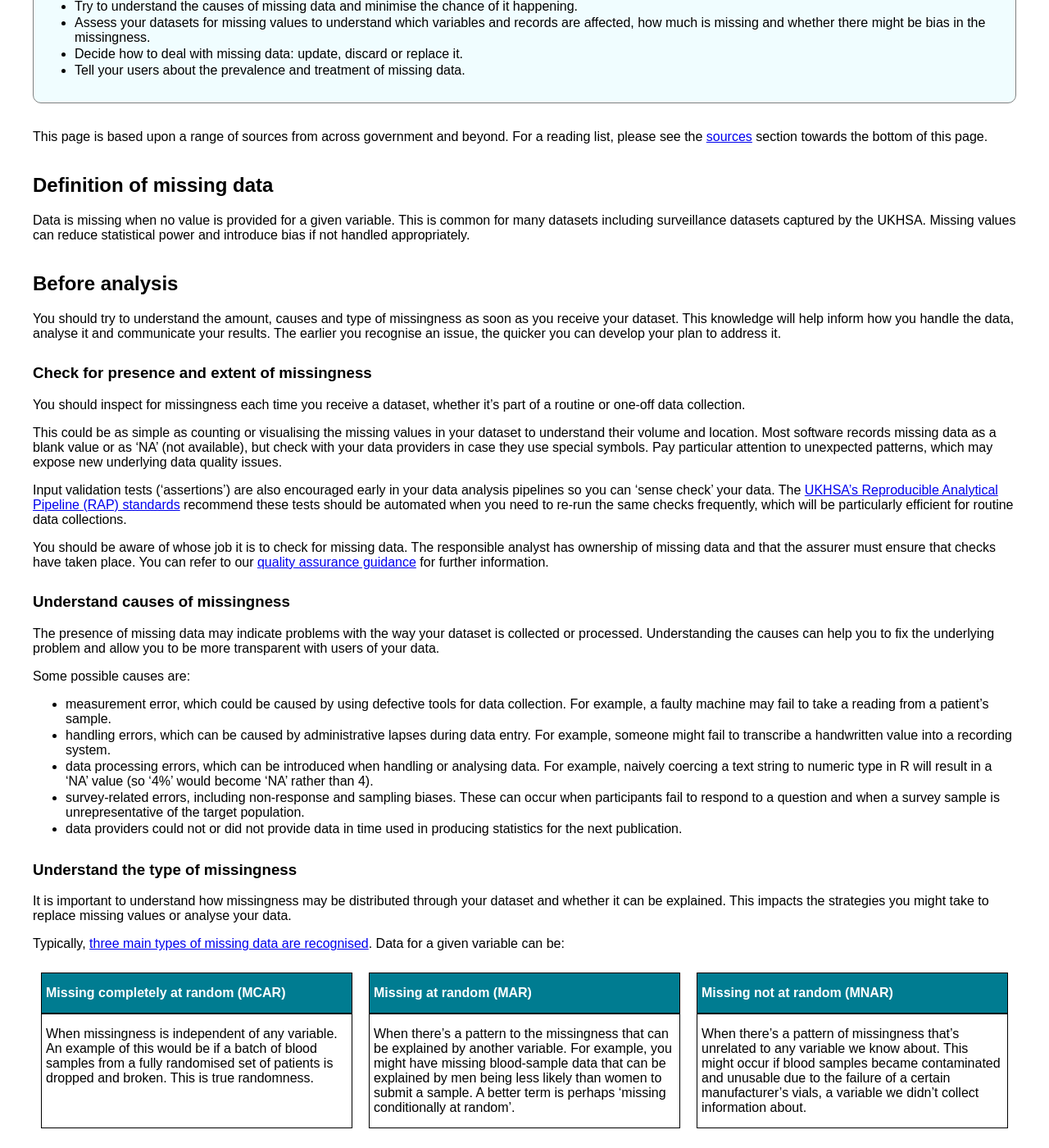
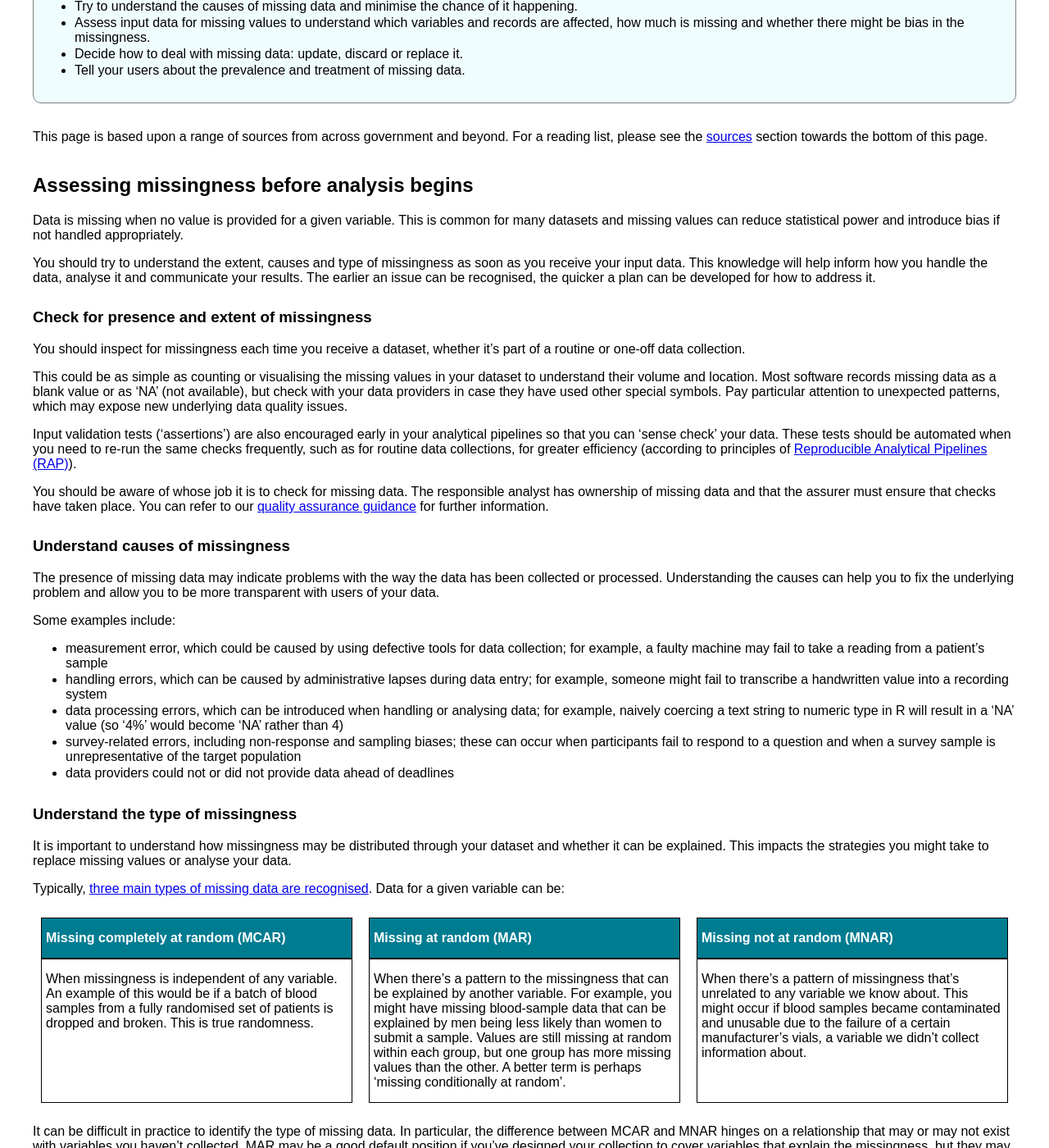
Before and after one commit to BenCuff/github-pages-test, a Jekyll site: the page built from docs/missing-data.md, in a window 1280 px wide and 1400 px high, scrolled down 271 px. Shown: the whole window at 82% size. Built offline with Jekyll 4.4.1, drawn with Linux system fonts in a browser that asks for light colours; some of the changed text lies outside the part shown.

Commit message:
Proofed missing data page

```diff
--- a/docs/missing-data.md
+++ b/docs/missing-data.md
@@ -6,38 +6,38 @@ layout: guidance-page
 
 > ## Main messages
 > - Try to understand the causes of missing data and minimise the chance of it happening.
-> - Assess your datasets for missing values to understand which variables and records are affected, how much is missing and whether there might be bias in the missingness.
+> - Assess input data for missing values to understand which variables and records are affected, how much is missing and whether there might be bias in the missingness.
 > - Decide how to deal with missing data: update, discard or replace it.
 > - Tell your users about the prevalence and treatment of missing data.
 
 {% include sources-text.md %}
 
-## Definition of missing data
-Data is missing when no value is provided for a given variable. This is common for many datasets including surveillance datasets captured by the UKHSA. Missing values can reduce statistical power and introduce bias if not handled appropriately.
+## Assessing missingness before analysis begins
 
-## Before analysis
-You should try to understand the amount, causes and type of missingness as soon as you receive your dataset. This knowledge will help inform how you handle the data, analyse it and communicate your results. The earlier you recognise an issue, the quicker you can develop your plan to address it.
+Data is missing when no value is provided for a given variable. This is common for many datasets and missing values can reduce statistical power and introduce bias if not handled appropriately.
+
+You should try to understand the extent, causes and type of missingness as soon as you receive your input data. This knowledge will help inform how you handle the data, analyse it and communicate your results. The earlier an issue can be recognised, the quicker a plan can be developed for how to address it.
 
 ### Check for presence and extent of missingness
 You should inspect for missingness each time you receive a dataset, whether it's part of a routine or one-off data collection.
 
-This could be as simple as counting or visualising the missing values in your dataset to understand their volume and location. Most software records missing data as a blank value or as ‘NA’ (not available), but check with your data providers in case they use special symbols. Pay particular attention to unexpected patterns, which may expose new underlying data quality issues.
+This could be as simple as counting or visualising the missing values in your dataset to understand their volume and location. Most software records missing data as a blank value or as ‘NA’ (not available), but check with your data providers in case they have used other special symbols. Pay particular attention to unexpected patterns, which may expose new underlying data quality issues.
 
-Input validation tests (‘assertions’) are also encouraged early in your data analysis pipelines so you can 'sense check' your data. The [UKHSA’s Reproducible Analytical Pipeline (RAP) standards](rap-framework) recommend these tests should be automated when you need to re-run the same checks frequently, which will be particularly efficient for routine data collections.
+Input validation tests (‘assertions’) are also encouraged early in your analytical pipelines so that you can 'sense check' your data. These tests should be automated when you need to re-run the same checks frequently, such as for routine data collections, for greater efficiency (according to principles of [Reproducible Analytical Pipelines (RAP)](rap)).
 
 You should be aware of whose job it is to check for missing data. The responsible analyst has ownership of missing data and that the assurer must ensure that checks have taken place. You can refer to our [quality assurance guidance](quality-assurance) for further information.
 
 
 ### Understand causes of missingness
-The presence of missing data may indicate problems with the way your dataset is collected or processed. Understanding the causes can help you to fix the underlying problem and allow you to be more transparent with users of your data.
+The presence of missing data may indicate problems with the way the data has been collected or processed. Understanding the causes can help you to fix the underlying problem and allow you to be more transparent with users of your data.
 
-Some possible causes are:
+Some examples include:
 
-- measurement error, which could be caused by using defective tools for data collection. For example, a faulty machine may fail to take a reading from a patient’s sample.
-- handling errors, which can be caused by administrative lapses during data entry. For example, someone might fail to transcribe a handwritten value into a recording system.
-- data processing errors, which can be introduced when handling or analysing data. For example, naively coercing a text string to numeric type in R will result in a ‘NA’ value (so '4%' would become 'NA' rather than 4).
-- survey-related errors, including non-response and sampling biases. These can occur when participants fail to respond to a question and when a survey sample is unrepresentative of the target population.
-- data providers could not or did not provide data in time used in producing statistics for the next publication.
+- measurement error, which could be caused by using defective tools for data collection; for example, a faulty machine may fail to take a reading from a patient’s sample
+- handling errors, which can be caused by administrative lapses during data entry; for example, someone might fail to transcribe a handwritten value into a recording system
+- data processing errors, which can be introduced when handling or analysing data; for example, naively coercing a text string to numeric type in R will result in a ‘NA’ value (so '4%' would become 'NA' rather than 4)
+- survey-related errors, including non-response and sampling biases; these can occur when participants fail to respond to a question and when a survey sample is unrepresentative of the target population
+- data providers could not or did not provide data ahead of deadlines
 
 
 ### Understand the type of missingness
@@ -50,7 +50,7 @@ When missingness is independent of any variable. An example of this would be if
 {% endcapture %}
 
 {% capture card_content_2 %}
-When there’s a pattern to the missingness that can be explained by another variable. For example, you might have missing blood-sample data that can be explained by men being less likely than women to submit a sample. A better term is perhaps ‘missing conditionally at random’.
+When there’s a pattern to the missingness that can be explained by another variable. For example, you might have missing blood-sample data that can be explained by men being less likely than women to submit a sample. Values are still missing at random within each group, but one group has more missing values than the other. A better term is perhaps ‘missing conditionally at random’.
 {% endcapture %}
 
 {% capture card_content_3 %}
@@ -69,7 +69,7 @@ When there’s a pattern of missingness that’s unrelated to any variable we kn
 It can be difficult in practice to identify the type of missing data. In particular, the difference between MCAR and MNAR hinges on a relationship that may or may not exist with variables you haven’t collected. MAR may be a good default position if you’ve designed your collection to cover variables that explain the missingness, but they may not be obvious and it may not be practical to do this.
 
 ## Handle missing data
-According to the [Code of Practice for Statistics](https://code.statisticsauthority.gov.uk/the-code/), producers of statistical publications are required to 'identify and address' any 'limitations in data sources'. As such, you must decide how to handle missing data in order to maintain reliability and transparency of your outputs.
+According to the [Code of Practice for Statistics](https://code.statisticsauthority.gov.uk/the-code/), producers of statistical publications are required to 'identify and address' any 'limitations in data sources'. As such, you must decide how to handle missing data in order to maintain reliability and transparency of your outputs. This is a good principle to follow even if you are not producing a statistical publication.
 
 This section describes three broad approaches for dealing with missing data:
 
@@ -78,11 +78,11 @@ This section describes three broad approaches for dealing with missing data:
 1. Generate replacement values.
 
 
-### 1. Update the missing data
+### Update the missing data
 In the first instance, you should try to improve completion rates. Failing this, you may also be able to recover missing data by returning to the source of collection, by using data collected from another source, or by deductive reasoning on the basis of other variables.
 
 #### Return to the source
-It may be possible to go back to your data suppliers and recover data that was lost through administrative error, for example, or to request a re-collection of data for the cases where it’s missing. This may be difficult in practice because of the effort required, especially since you must ‘reduce the burden on those providing their information, and on those involved in collecting, recording and supplying data’ according to the [Code of Practice for Statistics](https://code.statisticsauthority.gov.uk/the-code/).
+It may be possible to go back to your data suppliers and recover data that was lost through administrative error, for example, or to request a re-collection of data for the cases where it’s missing. This may be difficult in practice, however, because of the effort required. (The [Code of Practice for Statistics](https://code.statisticsauthority.gov.uk/the-code/) also states that you must ‘reduce the burden on those providing their information, and on those involved in collecting, recording and supplying data’.)
 
 #### Infer from other variables
 You may be able to use other variables to deduce the true value of a missing data point. For example, if a user writes ‘Kent’ in a ‘county’ field, but doesn’t complete the ‘region’ field, it can be assumed that the region is ‘South East England’. Arguably the data isn’t really ‘missing’ because it’s derived from other fields. As a result, you should consider whether it’s worth collecting this kind of derived information in the first place.
@@ -115,7 +115,7 @@ Average imputation is when you generate a replacement value from a simple averag
 Regression imputation is when you predict missing values from a model involving other variables in the dataset. For example, height and weight may be correlated, so regression imputation could help you to infer missing values. This is preferential to average imputation because it takes account of the relationships between variables, but it can be sensitive to outliers or misspecification of the model.
 
 #### Interpolation
-If you have data collected over time, you can use prior information to generate a replacement value. The simplest approach would be to reuse the last known value, known as Last Observation Carried Forward (LOCF). This within-record context helps reduce bias but ignores the potential and magnitude of change.
+If you have data collected over time, you can use prior information to generate a replacement value. The simplest approach would be to reuse the last known value, known as 'Last Observation Carried Forward' (LOCF). This within-record context helps reduce bias but ignores the potential and magnitude of change.
 
 Interpolation is typically used to predict a value for an unsampled point, but we can use it to replace missing values as well. For example, you could fit a model to the data over time and predict the missing value. The quality of this method is dependent on selecting an appropriate model for the data. It could be a simple linear model if appropriate, for example, or could build in seasonality.
 
@@ -129,15 +129,15 @@ The general process for multiple imputation involves two steps:
 
 One specific technique is called [Multiple Imputation by Chained Equations](https://www.ncbi.nlm.nih.gov/pmc/articles/PMC3074241/) (MICE). It follows these steps:
 
-1. Perform simple imputation (e.g. mean imputation) for all variables. These will be treated as ‘placeholders’ for now.
+1. Perform simple imputation (for example, mean imputation) for all variables. These will be treated as ‘placeholders’ for now.
 2. For one variable, remove the placeholders and regress against the other variables. Use the predictions to replace the missing values.
 3. Repeat the steps above for the remaining variables in the dataset to complete one ‘cycle’.
 4. Perform multiple cycles to help converge the imputations.
 
-Incorporating variance into the replacement values can result in a better estimate of ‘true’ values and therefore a less-biased outcome compared to single imputation. The method is more complicated, however, given the need for selecting and specifying an appropriate imputation model.
+Incorporating variance into the replacement values can result in a better estimate of ‘true’ values and therefore a less-biased outcome compared to single imputation. The method is more complicated, however, given the need for selecting and specifying an appropriate imputation model. It may also be more difficult to communicate this method to end-users.
 
 ## Communicate about missing data
-Transparency is required when reporting on the prevalence and handling of missingness, statistical methods for imputation and the limitations of the approaches taken, although the level of detail should be proportionate to the complexity of methods used.
+Transparency is required when reporting on the prevalence and handling of missingness, statistical methods for imputation, and the limitations of the approaches taken. However, the level of detail should be proportionate to the complexity of methods used.
 
 When you publish your report you should describe the characteristics of missing data and how it was handled. There are usually three places where you can do this:
 
@@ -147,12 +147,12 @@ When you publish your report you should describe the characteristics of missing
 
 
 ### 1. In the Quality and Methodology Information (QMI) report
-We recommend that you create a separate QMI document to provide extra detail that caters to the needs of different users and provides full transparency about how the statistics and data were produced.
+We recommend that you create a separate QMI document to provide extra detail that caters to the needs of different users and provides full transparency about how the outputs were produced.
 
 Examples of specific information to include are:
 
 - the volume of missing data by variable
-- biases in the presence of missing data, like if prevalence was greater for records with certain characteristics
+- biases in the presence of missing data, for example if prevalence was greater for records with certain characteristics
 - possible reasons for missing data, especially if the rate is different compared to prior or similar publications
 - any statistical methods used to take account of missingness, such as imputation or removal
 - steps you will take to maximise completeness in future, if possible
@@ -160,22 +160,22 @@ Examples of specific information to include are:
 
 ### 2. In written reports
 
-#### The main text
+#### The main body text
 The main publication should include brief information about data, quality, and methods, but only to the extent necessary to understand the data. The report should refer users to the QMI document for greater depth on missing data, where appropriate.
 
-If the incomplete data is because of the data provider, explain at the start of the affected section the figures impacted and the plan to have the complete figures again from the soonest publication depending on the delay. At the end of the statistics, include a statement on your team's overall confidence in the statistics and briefly explain why.
+If the incomplete data is because of a data provider failing to submit, explain at the start of the affected section the figures impacted and outline plans for when and how updates will be made once the data does become available.
 
-#### Working within time limits
 The [Government Data Quality Framework](https://www.gov.uk/government/publications/the-government-data-quality-framework/the-government-data-quality-framework-guidance) asks producers to communicate the trade-offs between timeliness of data and its completeness. Missing data may be a consequence of needing to publish within a given time frame, which is perhaps more likely in an urgent setting like a national health threat. In these cases, it's important to highlight that missing data may become available in future and so a ‘provisional’ label could be applied to data or analysis to make this clear to users. Information about the impact of late-arriving data can also be expressed in a separate QMI report published alongside the main report.
 
+
 #### Strategies for tables and charts
-You should represent missing data in data summaries like tables and charts so the user is aware that the data are incomplete. This will also ensure that missingness is acknowledged if the table or chart are used elsewhere in isolation and out of context.
+You should represent missing data in data summaries like tables and charts so that the user is aware that data is incomplete. This will also ensure that missingness is acknowledged if the table or chart are used elsewhere in isolation and out of context.
 
-Specifically for tables, you must use placeholder symbols that highlight when a value is missing. [Official guidance on symbols](https://analysisfunction.civilservice.gov.uk/policy-store/symbols-in-tables-definitions-and-help/) suggests using '[b]' for a break in time series, or '[u]' if the value is of low reliability, which could happen when summarising a variable that contains a lot of missing data. A placeholder symbol allows you to provide information about why a data point is missing, which is not apparent if you leave the cell blank. A blank cell may also lead to accessibility issues for users of assistive technology.
+Specifically for tables, you must use placeholder symbols that highlight when a value is missing. [The Government Analysis Function guidance on symbols](https://analysisfunction.civilservice.gov.uk/policy-store/symbols-in-tables-definitions-and-help/) suggests using '[b]' for a break in time series, or '[u]' if the value is of low reliability, which could happen when summarising a variable that contains a lot of missing data. To give an example: if data wasn't collected in 2020 due to the coronavirus pandemic, a placeholder symbol '[b]' should be given in a table to highlight the break to users.
 
-As an example, let's say that data wasn't collected for one particular year, perhaps due to the coronavirus pandemic. When you present this data in a table, you should add the placeholder symbol '[b]' to highlight the break to users, in this case for the year 2020.
+A placeholder symbol allows you to provide information about why a data point is missing, which is not apparent if you leave the cell blank. A blank cell may also lead to accessibility issues for users of assistive technology.
 
-Where data is missing, you should include a note under each affected table or chart to explain how it has been impacted by the missing data and explain why. Where that is not possible, use the previous table or chart and include a note under it and explain why. For example, when a chart relies on two data sources but the team has data from only one source.
+Where data is missing, you should include a note under each affected table or chart to explain how it has been impacted by the missing data and explain why.
 
 
 {% capture card_content_4 %}
@@ -208,7 +208,7 @@ Note: The shorthand '[b]' is used to denote where there was a break in the time
 
 {% include cards-container-start.html %}
   {% include card.html content=card_content_4 title="❌ To be avoided: leaving a blank space in a table where data is missing." %}
-  {% include card.html content=card_content_5 title="✔️ Best practice: use a placeholder symbol to indicate that data is missing." %}
+  {% include card.html content=card_content_5 title="✔️ Best practice: use a placeholder symbol to indicate that data is missing and include a note beneath the table." %}
 {% include cards-container-end.html %}
 
 
@@ -244,7 +244,7 @@ Note: The shorthand '[e]' is used to indicate that the value in 2020 has been es
 
 {% include cards-container-start.html %}
   {% include card.html content=card_content_6 title="❌ To be avoided: leaving a blank space in a table where data is missing." %}
-  {% include card.html content=card_content_7 title="✔️ Best practice: use a placeholder symbol to indicate that data has been estimated." %}
+  {% include card.html content=card_content_7 title="✔️ Best practice: use a placeholder symbol to indicate that data has been estimated and include a note beneath the table." %}
 {% include cards-container-end.html %}
 
 
@@ -320,7 +320,7 @@ You can read more about best practice for data visualisation in our [data visual
 It's possible that some users may use data releases without referring to the main report or QMI document. It's important that supporting data files have sufficient information to provide context for the presence and handling of missing data, where appropriate.
 
 #### In spreadsheets
-You should provide notes and a note sheet in your published spreadsheets, which allow for short written explanations about issues like missing data and how it was prepared or analysed. You should also use symbolic shorthand to explain why data is missing from certain cells. For example, '[b]' for a break in a time series, '[e]' for estimated data and '[z]' to indicate that a variable was ‘not applicable’ to a particular record. These symbols are preferable to using blank cells, NA or '..' from the perspective of accessibility.
+You should provide notes and a note sheet in your published spreadsheets, which allow for short written explanations about issues like missing data and how it was prepared or analysed. You should also use symbolic shorthand to explain why data is missing from certain cells. For example, '[b]' for a break in a time series, '[e]' for estimated data and '[z]' to indicate that a variable was ‘not applicable’ to a particular record. These symbols are preferable to using blank cells, NA or '..' from the perspective of clarity and accessibility.
 
 You can read more in our [guidance on accessible reference tables in spreadsheets](spreadsheets).
 
```
Also changed, not shown: other parts of docs/missing-data.md (+3 -3 lines).
